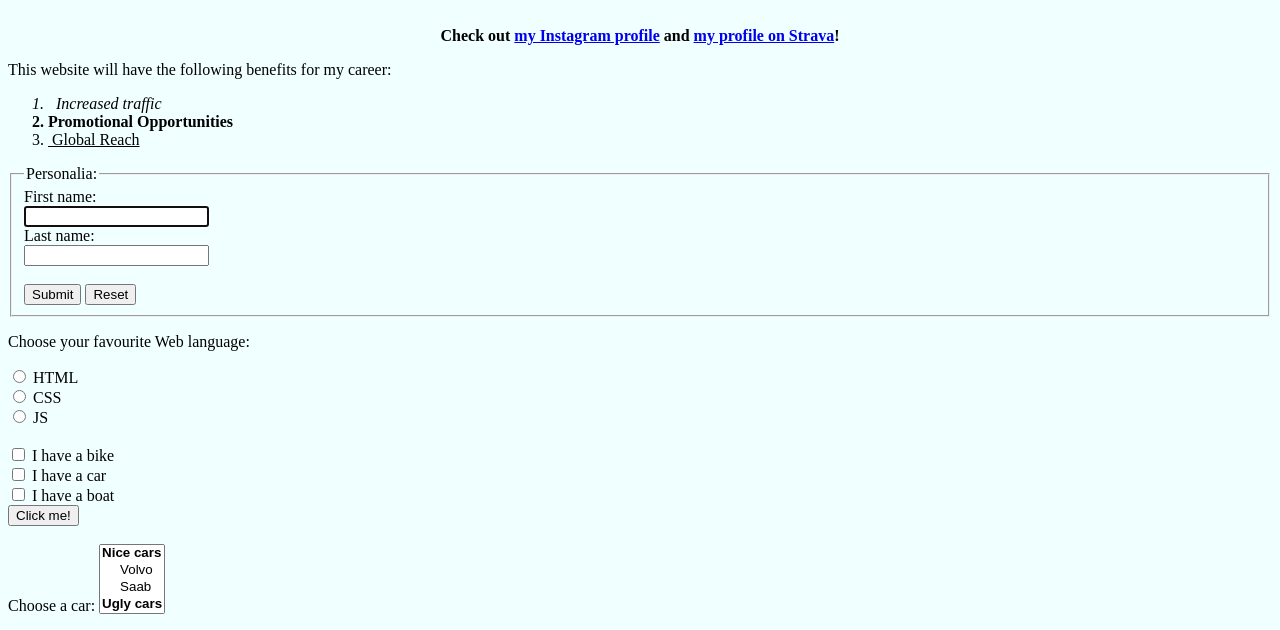
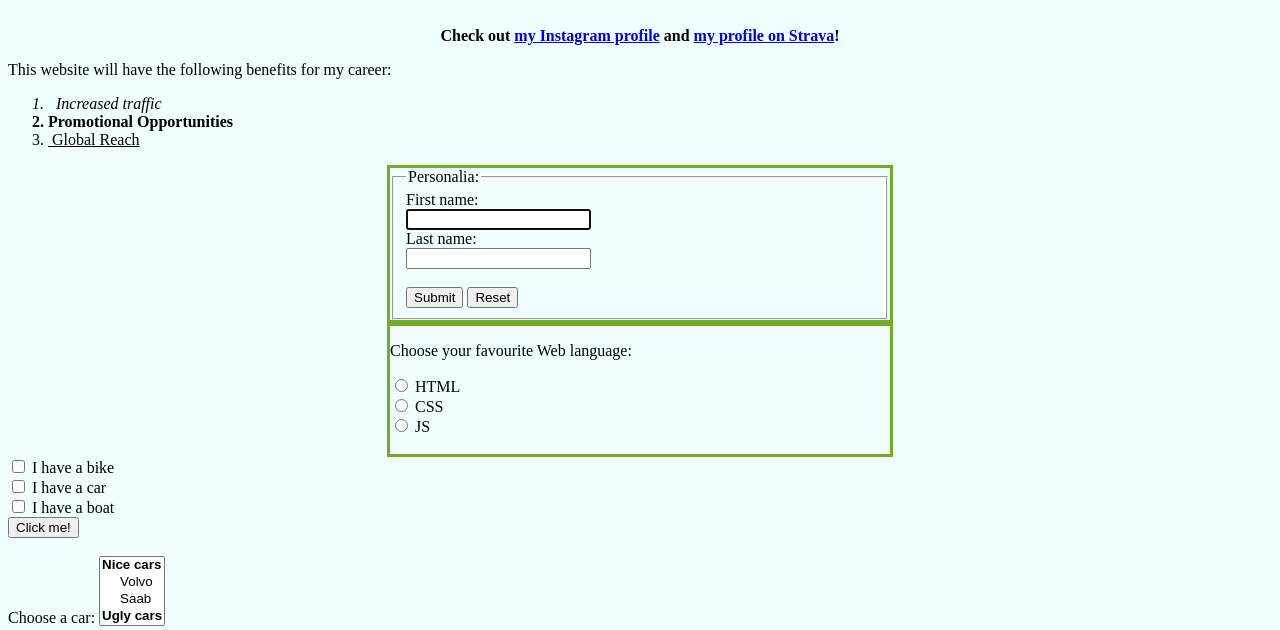
Before and after one commit to FrancescaPibi/foundations, a plain HTML site: page index.html in a window 1280 px wide. Shown: the part 147-777 px from the top of the page. Drawn offline with Linux system fonts and the light colour scheme.

Commit message:
CSS experimenting

```diff
--- a/css/styles.css
+++ b/css/styles.css
@@ -25,3 +25,15 @@ p {
 footer {
     direction: rtl;
 }
+
+.ex1 {
+    width: 500px;
+    margin: auto;
+    border: 3px solid #73AD21;
+}
+
+.ex2 {
+    max-width: 500px;
+    margin: auto;
+    border: 3px solid #73AD21;
+}
--- a/index.html
+++ b/index.html
@@ -32,6 +32,7 @@
         </div>
 
         <!-- forms -->
+        <div class="ex1">
             <form action="/action_page.php" method="post">
                 <fieldset>
                     <legend>Personalia:</legend>
@@ -43,9 +44,10 @@
                     <input type="submit" value="Submit">
                     <input type="reset" value="Reset">
                 </fieldset>
+            </form>
+        </div>
 
-        </form>
-
+        <div class="ex2">
             <p>Choose your favourite Web language:</p>
 
         <form>
@@ -56,6 +58,7 @@
             <input type="radio" id="JS" name="fav_lang" value="JS">
             <label for="JS">JS</label><br><br>
         </form>
+        </div>
 
         <form>
             <input type="checkbox" id="vehicle1" name="vehicle1" value="Bike">
--- a/website-copy/css/styles.css
+++ b/website-copy/css/styles.css
@@ -13,6 +13,7 @@
 body {
     min-height: 100vh;
     background-color: var(--grey);
+    overflow: scroll;
 }
 
 /* hero section */
```
Lines whose indentation alone changed are shown as unchanged.
